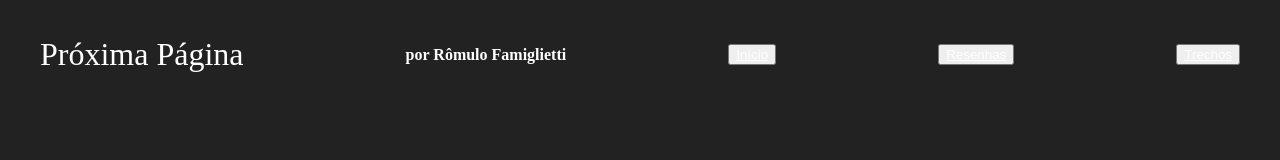
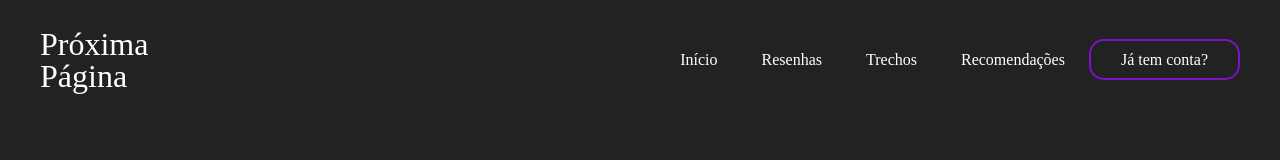
Before and after one commit to rfamiglietti/primeirosite, a plain HTML site: page screens/Recomendações.html in a window 1280 px wide. Drawn offline with Linux system fonts and the light colour scheme; files that its build step writes are made by us from their sources.

Commit message:
nova pag

```diff
--- a/screens/Recomendações.html
+++ b/screens/Recomendações.html
@@ -1,25 +1,29 @@
 <!DOCTYPE html>
-<html lang="pt-BR">
+<html lang="en">
 
 <head>
   <meta charset="UTF-8">
   <meta name="viewport" content="width=device-width, initial-scale=1.0">
   <title>Recomendações - Próxima Página</title>
-  <link rel="stylesheet" href="estilo.css">
+  <link rel="stylesheet" href="/style/estilo.css">
 </head>
 
 <body>
   <!-- Cabeçalho do Blog -->
   <header>
-    <h1>Próxima Página</h1>
-    <h4>por Rômulo Famiglietti</h4>
-        <button>
-        <a href="index.html">Início</a>
-        </button>
-        <button>
-          <a href="resenhas.html">Resenhas</a>
-        </button>
-        <button>
-        <a href="trechos.html">Trechos</a>
-      </button>
+    <div id="title">
+      <h1>Próxima</h1>
+      <h1>Página</h1>
+    </div>
+
+    <ul>
+      <a href="index.html"><li>Início</li></a>
+      <a href="/screens/Resenhas.html"><li>Resenhas</li></a>
+      <a href="/screens/Trechos.html"><li>Trechos</li></a>
+      <a href="/screens/Recomendações.html"><li>Recomendações</li></a>
+      <a href="/screens/Entrar.html" id="inscreva-se-btn"><li>Já tem conta?</li></a>
+    </ul>
   </header>
+
+</body>
+</html>
```
Also changed, not shown: index.html (+1 -1 lines), screens/Entrar.html (+26 -0 lines), screens/Resenhas.html (+13 -12 lines), screens/Trechos.html (+15 -13 lines).
